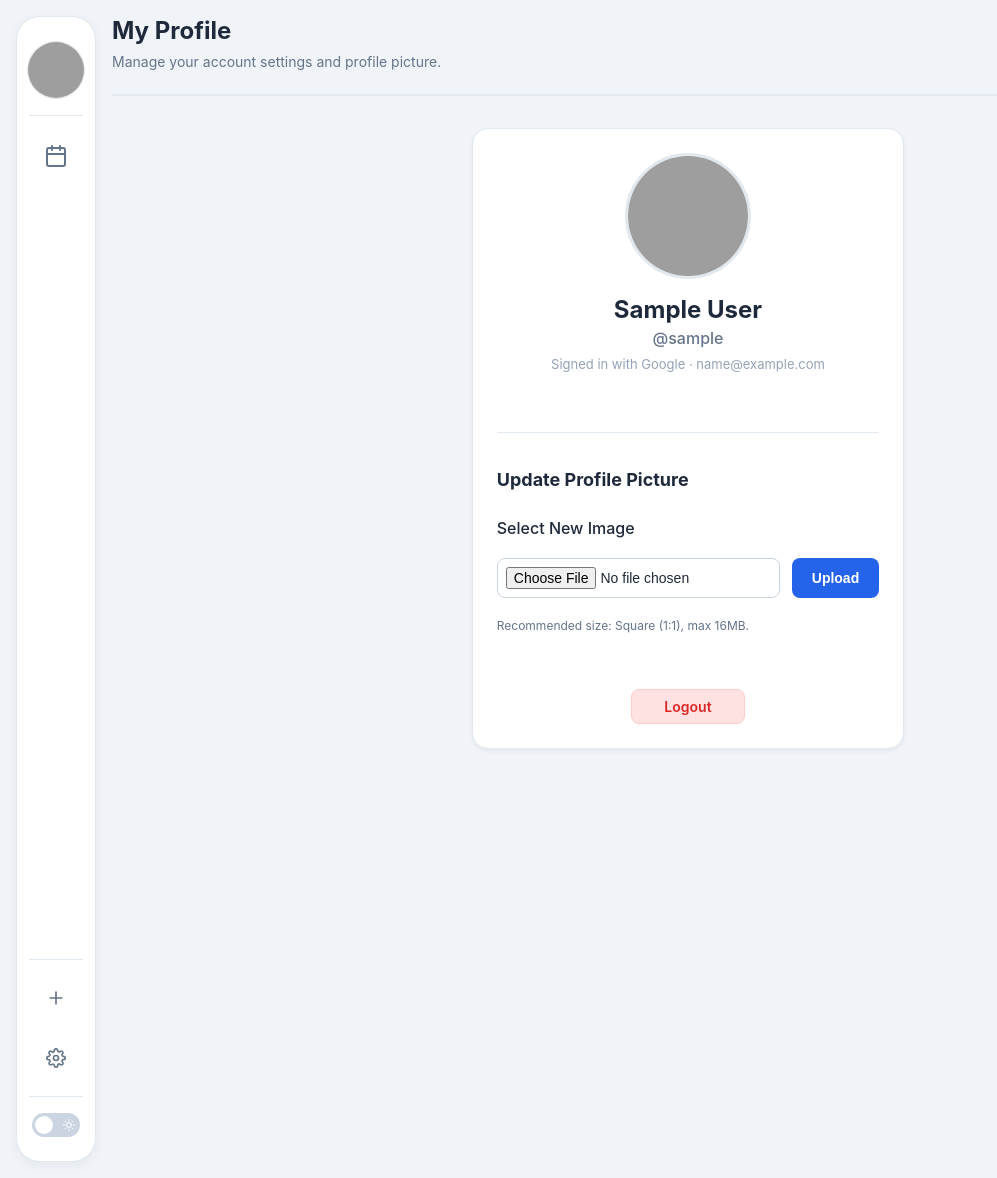
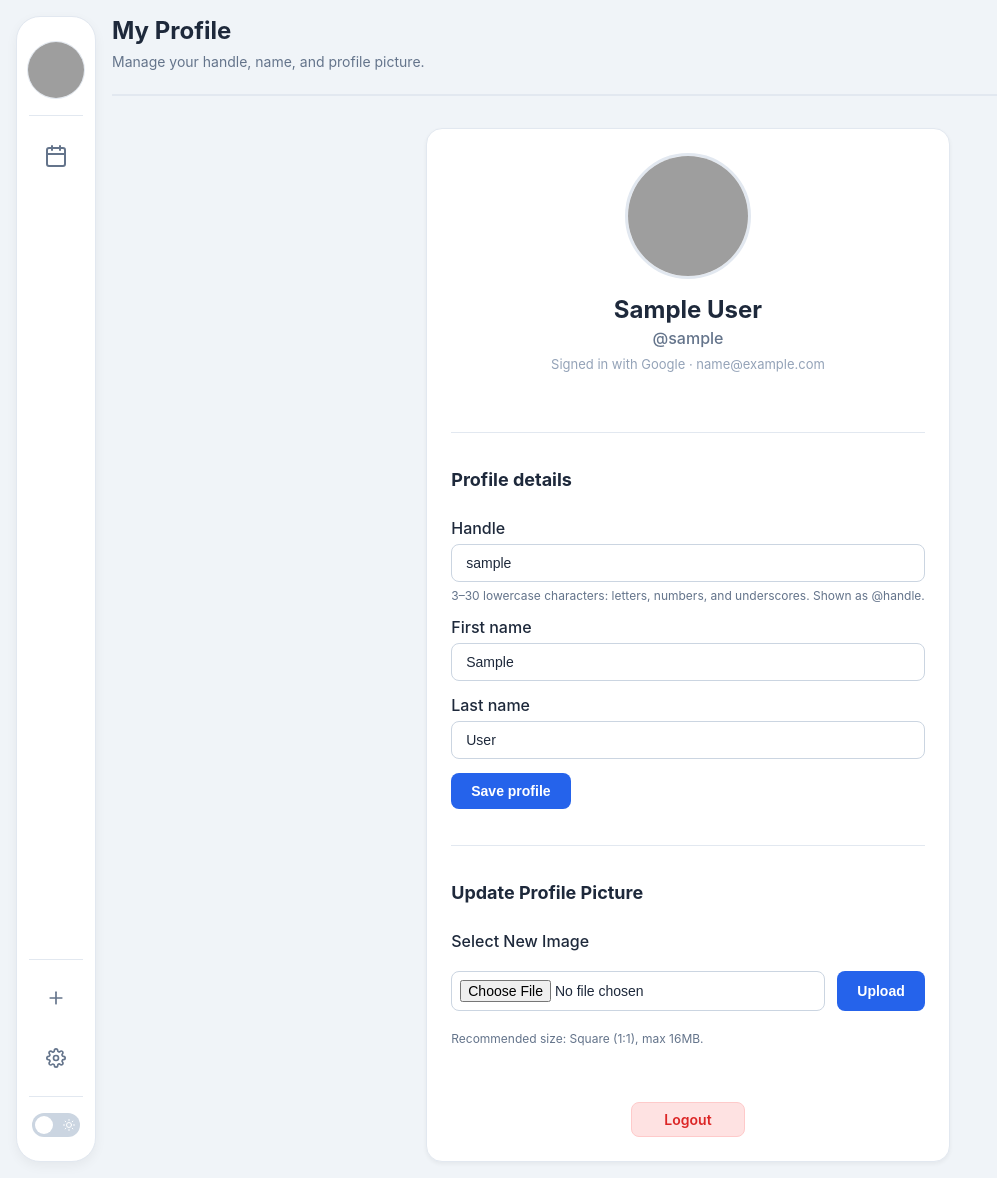
Before and after one commit to maxh5/group-schedule, a Flask app: page /me in a window 1280 px wide. Shown: the whole page, without its empty margins (0-997 px from the left). Run offline with Flask 3, Linux system fonts and the light colour scheme; the visitor is signed in with stand-in values (Sample User, id 1); data comes from the database, SQL or seed files in the repository; grey boxes are pictures that could not be loaded.

Commit message:
Allow editing handle and name on /me, and force handles lowercase on save and startup.

```diff
--- a/app.py
+++ b/app.py
@@ -185,10 +185,32 @@ def _ensure_calendar_schema():
                     is_login_account=True,
                 ))
         db.session.commit()
+
+        # Force handles lowercase (one-time data fix for mixed-case usernames)
+        for u in models.User.query.filter(models.User.username.isnot(None)).all():
+            lower = u.username.lower()
+            if lower == u.username:
+                continue
+            clash = models.User.query.filter(
+                models.User.username == lower, models.User.id != u.id
+            ).first()
+            if clash:
+                app.logger.warning(
+                    'Skip lowercase handle for user_id=%s (%r → %r): already taken',
+                    u.id, u.username, lower,
+                )
+                continue
+            u.username = lower
+        db.session.commit()
     except Exception:
         app.logger.exception('Calendar schema migration failed')
         db.session.rollback()
     app._calendar_schema_ensured = True
+
+
+def _normalize_handle(raw):
+    """Strip whitespace/@ and force lowercase. Empty string if nothing left."""
+    return (raw or '').strip().lstrip('@').lower()
 
 
 def _local_tzinfo():
@@ -1184,7 +1206,7 @@ def invite_member(group_id):
         flash("Unauthorized.", "danger")
         return redirect(url_for("groups"))
 
-    handle = (request.form.get("handle") or request.form.get("username") or "").strip().lstrip("@")
+    handle = _normalize_handle(request.form.get("handle") or request.form.get("username"))
     if not handle:
         flash("Please enter a handle.", "danger")
         return redirect(url_for("view_group", group_id=group_id))
@@ -1615,15 +1637,15 @@ def complete_profile():
         return redirect(url_for('index'))
 
     if request.method == 'POST':
-        handle = (request.form.get('handle') or '').strip().lstrip('@')
+        handle = _normalize_handle(request.form.get('handle'))
         first_name = (request.form.get('first_name') or '').strip()[:25]
         last_name = (request.form.get('last_name') or '').strip()[:50]
 
         if not first_name:
             flash("First name is required.", "danger")
             return render_template('onboarding.html')
-        if not re.match(r'^[a-zA-Z0-9_]{3,30}$', handle):
-            flash("Handle must be 3–30 characters: letters, numbers, and underscores only.", "danger")
+        if not re.match(r'^[a-z0-9_]{3,30}$', handle):
+            flash("Handle must be 3–30 lowercase characters: letters, numbers, and underscores only.", "danger")
             return render_template('onboarding.html')
 
         if models.User.query.filter(models.User.username == handle, models.User.id != current_user.id).first():
@@ -1654,6 +1676,35 @@ def register():
 @login_required
 def me():
     if request.method == 'POST':
+        if request.form.get('form') == 'profile':
+            handle = _normalize_handle(request.form.get('handle'))
+            first_name = (request.form.get('first_name') or '').strip()[:25]
+            last_name = (request.form.get('last_name') or '').strip()[:50]
+
+            if not first_name:
+                flash("First name is required.", "danger")
+                return redirect(url_for('me'))
+            if not re.match(r'^[a-z0-9_]{3,30}$', handle):
+                flash("Handle must be 3–30 lowercase characters: letters, numbers, and underscores only.", "danger")
+                return redirect(url_for('me'))
+            if models.User.query.filter(
+                models.User.username == handle, models.User.id != current_user.id
+            ).first():
+                flash("That handle is already taken.", "danger")
+                return redirect(url_for('me'))
+
+            current_user.username = handle
+            current_user.first_name = first_name
+            current_user.last_name = last_name
+            try:
+                db.session.commit()
+                flash("Profile updated.", "success")
+            except IntegrityError:
+                db.session.rollback()
+                db.session.refresh(current_user)
+                flash("That handle is already taken.", "danger")
+            return redirect(url_for('me'))
+
         if 'profile_pic' in request.files:
             file = request.files['profile_pic']
             if file.filename:
--- a/models.py
+++ b/models.py
@@ -11,7 +11,7 @@ class User(db.Model, UserMixin):
     first_name = db.Column(db.String(25), nullable=False)
     last_name = db.Column(db.String(50), nullable=False)
 
-    # Public @handle for group discovery (set after Google sign-in onboarding)
+    # Public @handle for group discovery (set after Google sign-in onboarding; always lowercase)
     username = db.Column(db.String(30), unique=True, nullable=True)
     profile_image = db.Column(db.String(255), nullable=False, default='default.jpg')
 
--- a/templates/me.html
+++ b/templates/me.html
@@ -5,7 +5,7 @@
 {% block content %}
 <div class="page-header">
     <h1 class="page-title">My Profile</h1>
-    <p class="page-subtitle">Manage your account settings and profile picture.</p>
+    <p class="page-subtitle">Manage your handle, name, and profile picture.</p>
 </div>
 
 {# Flash Messages #}
@@ -31,7 +31,38 @@
         <p style="margin: 8px 0 0; font-size: 13px; color: #94a3b8;">Signed in with Google · {{ current_user.email }}</p>
     </div>
 
-    <hr style="border: 0; border-top: 1px solid #e2e8f0; margin: 24px 0;">
+    <hr style="border: 0; border-top: 1px solid var(--border-color, #e2e8f0); margin: 24px 0;">
+
+    <h3 style="margin-top: 0; margin-bottom: 16px; font-size: 18px;">Profile details</h3>
+    <form method="post" style="display: flex; flex-direction: column; gap: 14px; text-align: left;">
+        <input type="hidden" name="form" value="profile">
+        <div>
+            <label for="handle" style="display: block; margin-bottom: 6px; font-weight: 500;">Handle</label>
+            <input type="text" id="handle" name="handle" class="form-input" required maxlength="30"
+                   value="{{ current_user.username or '' }}"
+                   placeholder="e.g. alex_c"
+                   autocomplete="username"
+                   autocapitalize="off"
+                   spellcheck="false"
+                   style="width: 100%; box-sizing: border-box;">
+            <p style="margin: 6px 0 0; font-size: 12px; color: var(--muted, #64748b);">3–30 lowercase characters: letters, numbers, and underscores. Shown as @handle.</p>
+        </div>
+        <div>
+            <label for="first_name" style="display: block; margin-bottom: 6px; font-weight: 500;">First name</label>
+            <input type="text" id="first_name" name="first_name" class="form-input" required maxlength="25"
+                   value="{{ current_user.first_name }}"
+                   style="width: 100%; box-sizing: border-box;">
+        </div>
+        <div>
+            <label for="last_name" style="display: block; margin-bottom: 6px; font-weight: 500;">Last name</label>
+            <input type="text" id="last_name" name="last_name" class="form-input" maxlength="50"
+                   value="{{ current_user.last_name }}"
+                   style="width: 100%; box-sizing: border-box;">
+        </div>
+        <button type="submit" class="btn btn-primary" style="align-self: flex-start;">Save profile</button>
+    </form>
+
+    <hr style="border: 0; border-top: 1px solid var(--border-color, #e2e8f0); margin: 24px 0;">
 
     <h3 style="margin-top: 0; margin-bottom: 16px; font-size: 18px;">Update Profile Picture</h3>
 
--- a/templates/onboarding.html
+++ b/templates/onboarding.html
@@ -89,7 +89,7 @@
                        autocomplete="username"
                        autocapitalize="off"
                        spellcheck="false">
-                <div class="hint">3–30 characters: letters, numbers, and underscores. Shown as @handle.</div>
+                <div class="hint">3–30 lowercase characters: letters, numbers, and underscores. Shown as @handle.</div>
             </div>
             <div class="form-group">
                 <label for="first_name">First name</label>
```
Also changed, not shown: AGENTS.md (+1 -1 lines).
